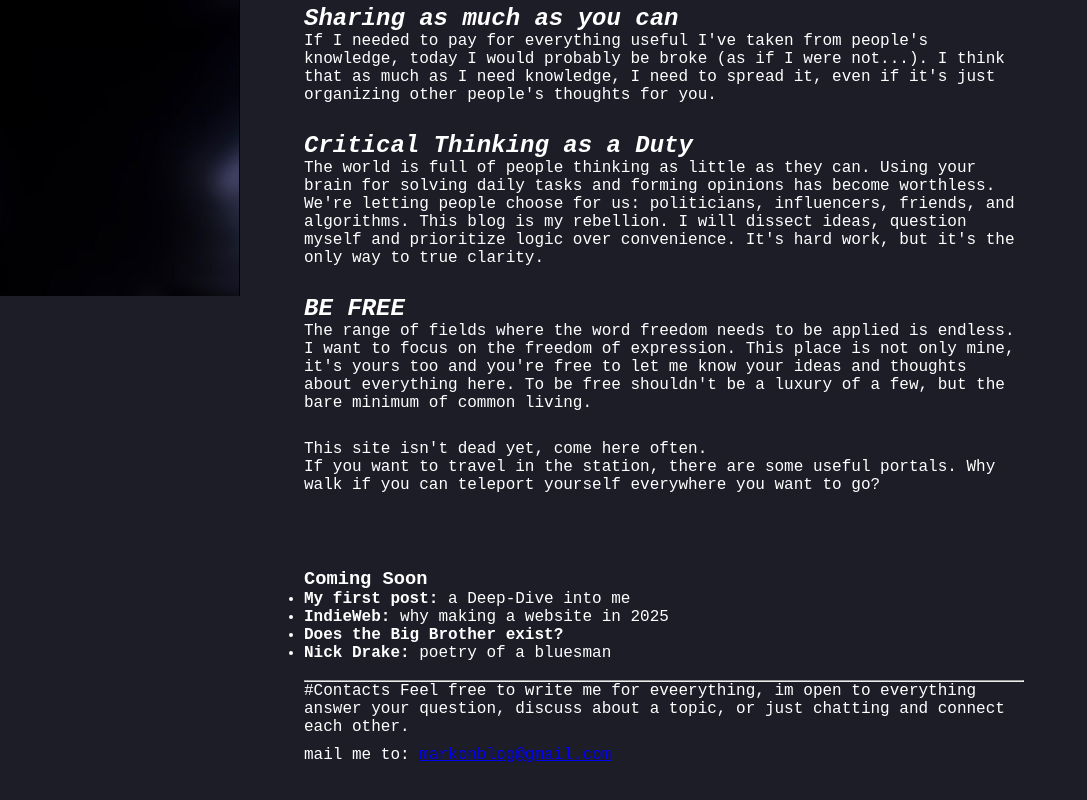
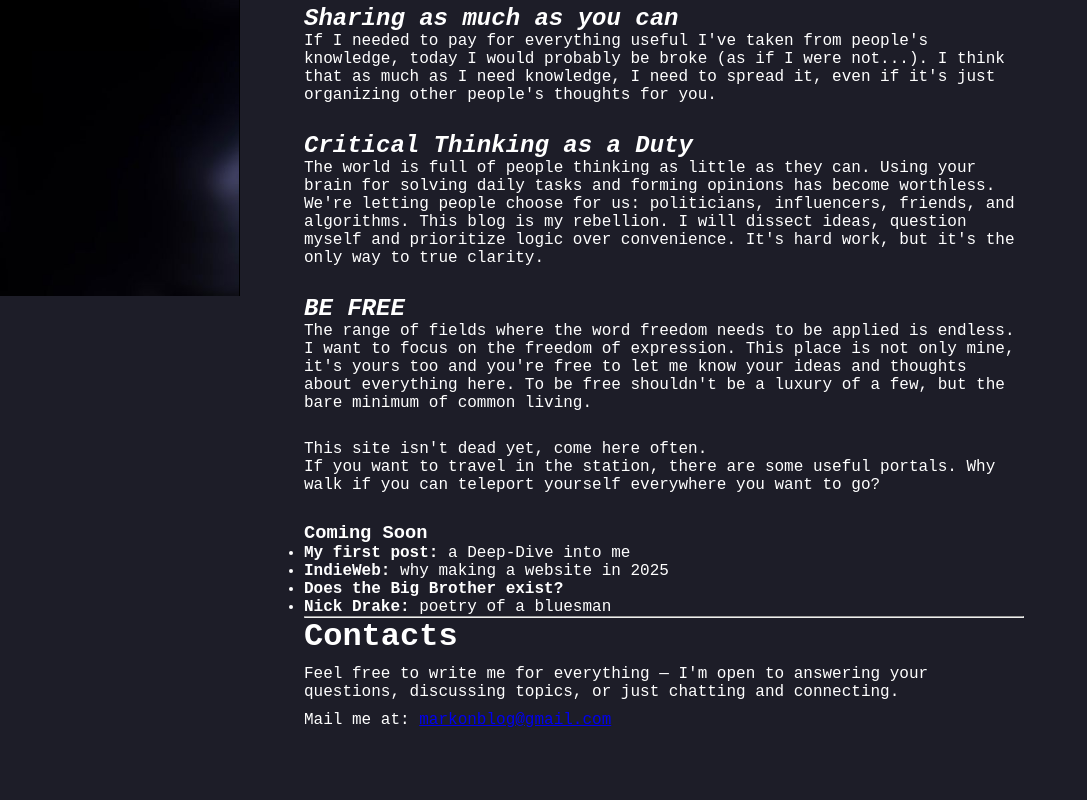
Before and after one commit to mark-on/mark-on.github.io, an Eleventy site: page src/about.md in a window 1280 px wide. Shown: the part 504-1304 px from the top of the page, without its empty margins (0-1087 px from the left). After the commit the page ends 1283 px from the top, so only its background shows below. Built offline with nearby package versions, Linux system fonts and the light colour scheme; Eleventy itself is replaced by a stand-in of ours; files that its build step writes are made by us from their sources; files whose address does not match are found by name.

Commit message:
Auto update on $(date)

```diff
--- a/src/about.md
+++ b/src/about.md
@@ -30,16 +30,17 @@ The range of fields where the word freedom needs to be applied is endless. I wan
 This site isn't dead yet, come here often.<br>
 If you want to travel in the station, there are some useful portals. Why walk if you can teleport yourself everywhere you want to go?<br><br>
 
-<br><br>
-### Coming Soon<br>
-- **My first post:** a Deep-Dive into me<br>
-- **IndieWeb:** why making a website in 2025<br>
-- **Does the Big Brother exist?**<br>
-- **Nick Drake:** poetry of a bluesman<br><br>
+### Coming Soon
 
+- **My first post:** a Deep-Dive into me
+- **IndieWeb:** why making a website in 2025
+- **Does the Big Brother exist?**
+- **Nick Drake:** poetry of a bluesman
 
 ---
-#Contacts
-Feel free to write me for eveerything, im open to everything answer your question, discuss about a topic, or just chatting and connect each other.
 
-mail me to: [markonblog@gmail.com](mailto:markonblog@gmail.com)
+# Contacts
+
+Feel free to write me for everything — I'm open to answering your questions, discussing topics, or just chatting and connecting.
+
+Mail me at: [markonblog@gmail.com](mailto:markonblog@gmail.com)
```
